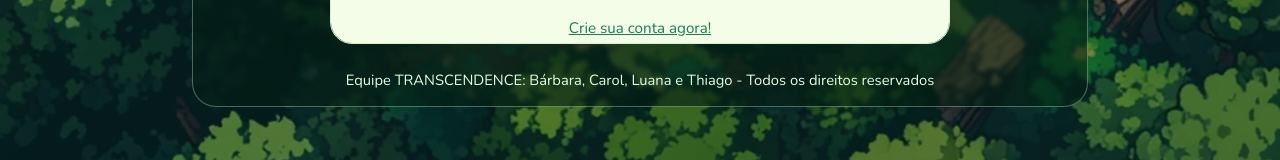
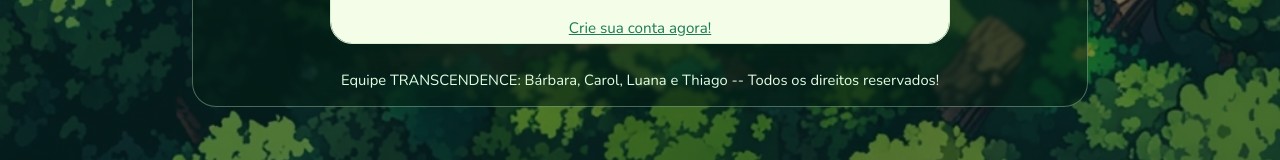
Before and after one commit to CarolShingai/Transcendence, a React (Create React App) app in the folder Frontend/: page / in a window 1280 px wide. Shown: the part 613-773 px from the top of the page. Built offline with nearby package versions, Linux system fonts and the light colour scheme; no server answers; the HTML template or start-up script is replaced by a standard one.

Commit message:
fix: # 23 update placeholder text in HomeFriendsCard and correct punctuation in AppFooter

```diff
--- a/Frontend/src/components/home/HomeFriendsCard.jsx
+++ b/Frontend/src/components/home/HomeFriendsCard.jsx
@@ -115,7 +115,7 @@ function HomeFriendsCard({ friends = [], invites = [] }) {
           <input
             type="search"
             className="friends-search-input"
-            placeholder="Pesquisar por nome ou nickname"
+            placeholder="🔍 Pesquisar por nome ou nickname"
             value={searchQuery}
             onChange={(event) => setSearchQuery(event.target.value)}
             aria-label="Pesquisar amigos"
--- a/Frontend/src/components/layout/AppFooter.jsx
+++ b/Frontend/src/components/layout/AppFooter.jsx
@@ -3,7 +3,7 @@ import React from 'react';
 function AppFooter() {
   return (
     <footer className="App-footer">
-      <p>Equipe TRANSCENDENCE: Bárbara, Carol, Luana e Thiago - Todos os direitos reservados</p>
+      <p>Equipe TRANSCENDENCE: Bárbara, Carol, Luana e Thiago -- Todos os direitos reservados! </p>
     </footer>
   );
 }
```
